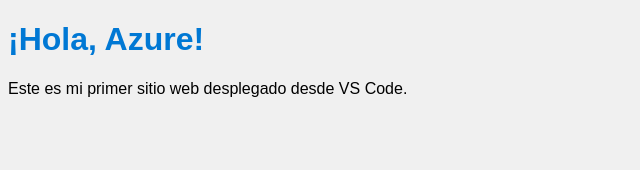
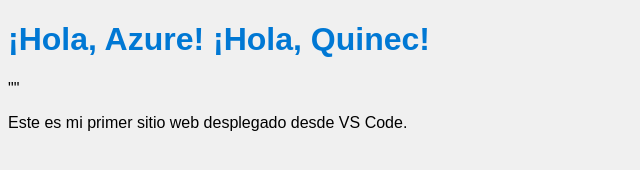
Before and after one commit to Wikelman-83/Quinec, a plain HTML site: page index.html in a window 1280 px wide. Shown: the whole page, without its empty margins (0-640 px from the left). Drawn offline with Linux system fonts and the light colour scheme.

```diff
--- a/index.html
+++ b/index.html
@@ -6,7 +6,7 @@
   <link rel="stylesheet" href="estilos.css" />
 </head>
 <body>
-  <h1>¡Hola, Azure!</h1>
+  <h1>¡Hola, Azure! ¡Hola, Quinec!</h1> "<!-- Comentario: Este es un comentario en HTML  para activar el workflow-->"
   <p>Este es mi primer sitio web desplegado desde VS Code.</p>
   <script src="script.js"></script>
 </body>
```
